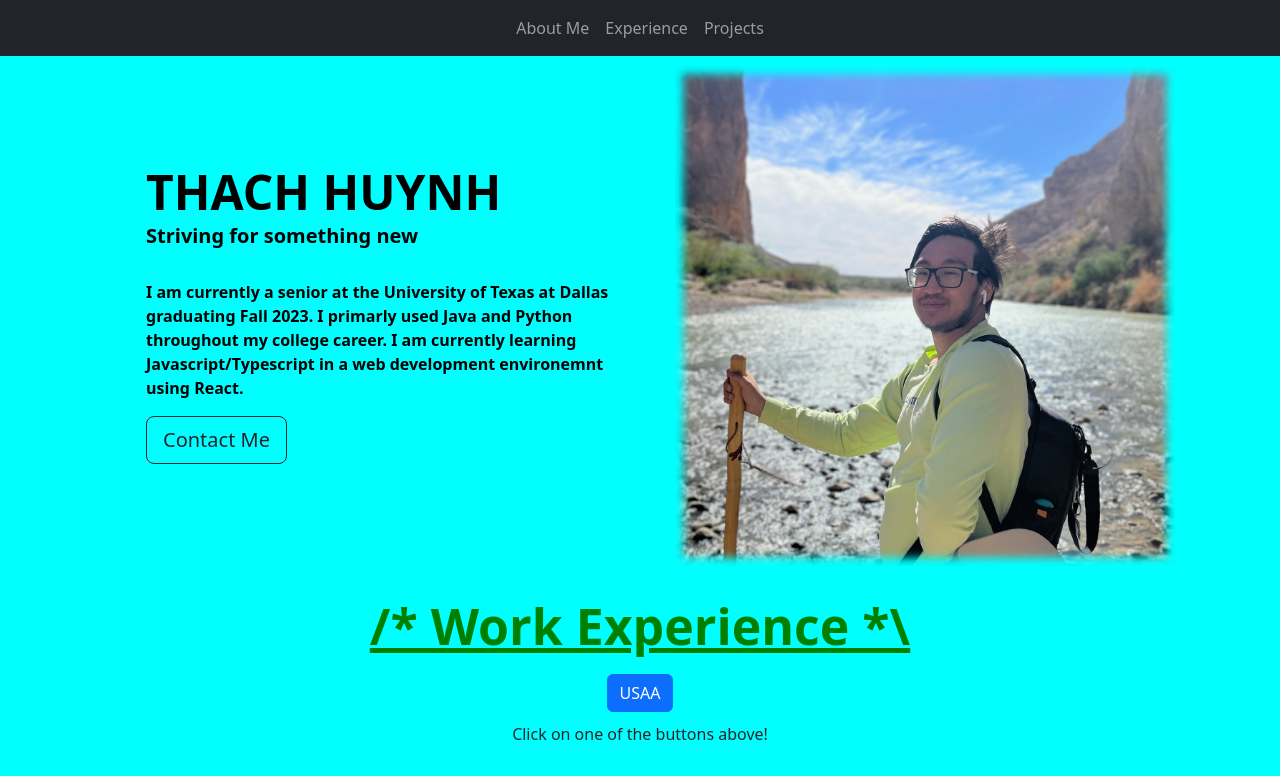
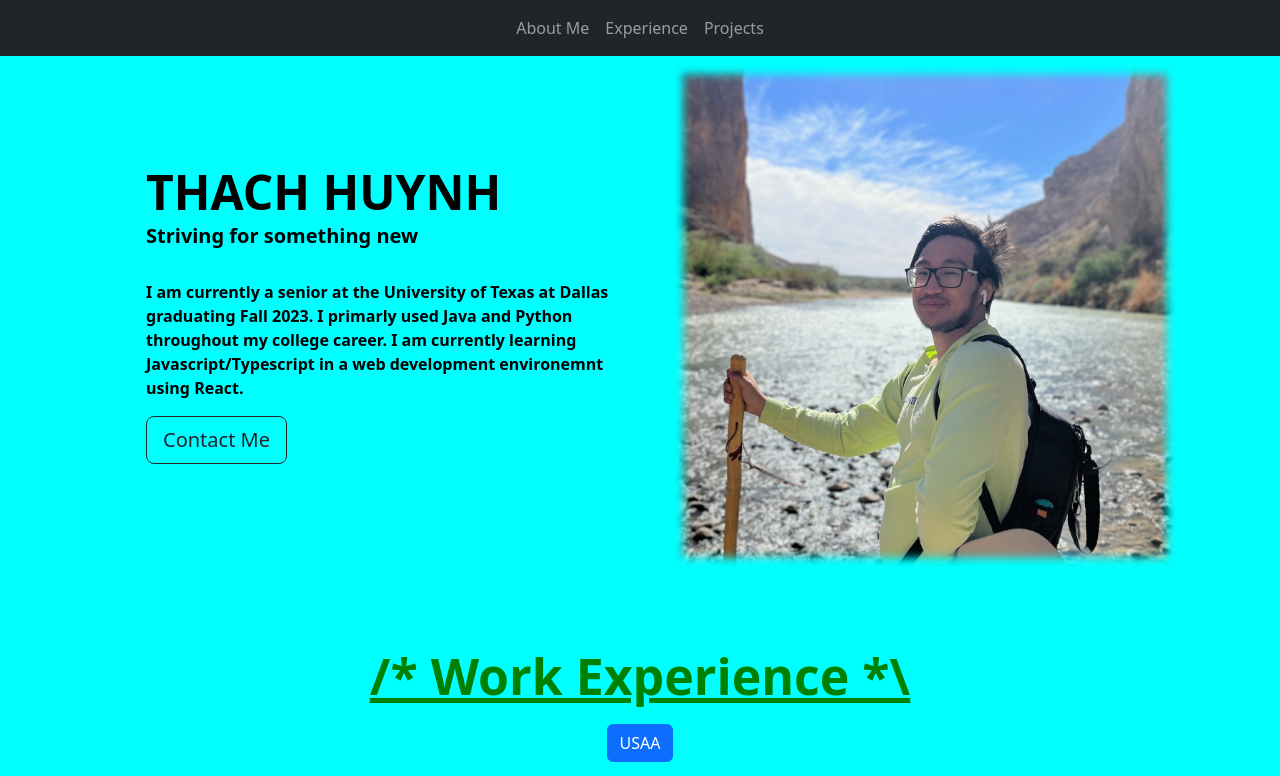
Before and after one commit to bithach/react-resume, a React (Create React App) app: page / in a window 1280 px wide. Shown: the top 776 px of the page. Built offline with nearby package versions, Linux system fonts and the light colour scheme.

Commit message:
increase bottom padding

```diff
--- a/src/sections/HeroSection.jsx
+++ b/src/sections/HeroSection.jsx
@@ -6,9 +6,9 @@ import Button from "react-bootstrap/Button";
 
 function HeroSection(props) {
   return (
-    <div className="hero-section-outer" id="aboutme">
+    <div className="hero-section-outer pb-[50px]" id="aboutme">
       <Container>
-        <Row className="align-items-center heroRow">
+        <Row className="heroRow align-items-center">
           <Col style={{ height: 100 + "%", textAlign: "center" }}>
             <div className="hero-text">
               <h1 className="font-black text-5xl">THACH HUYNH</h1>
```
